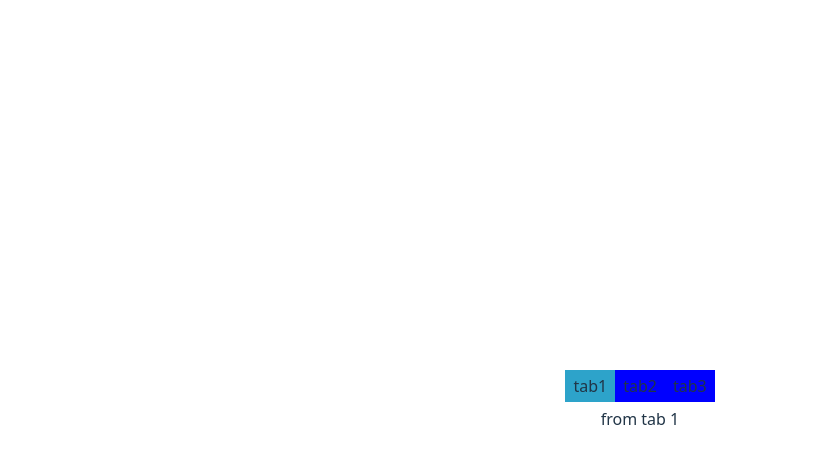
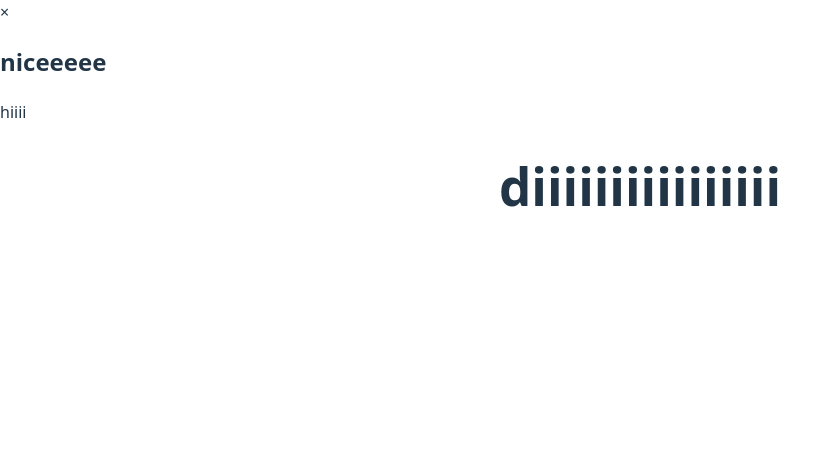
Before and after one commit to faisalOmarBadaam/React-Projects, a React (Vite) app in the folder ReactProjects/Recursive/: page / in a window 1280 px wide. Shown: the top 464 px of the page, without its empty margins (0-840 px from the left). Built offline with nearby package versions, Linux system fonts and the light colour scheme.

Commit message:
model button project

```diff
--- a/ReactProjects/Recursive/src/App.jsx
+++ b/ReactProjects/Recursive/src/App.jsx
@@ -1,3 +1,4 @@
+import Model from "./assets/Components/customModelPopup";
 import DarkMood from "./assets/Components/Dark mode";
 import QRCodeGenerator from "./assets/Components/QR Code";
 import ScrollIndicator from "./assets/Components/scroll-indicator";
@@ -5,27 +6,18 @@ import CustomTabs from "./assets/Components/Tabs";
 import TreeView from "./assets/Components/tree-view";
 
 function App() {
-  const tabs = [
-    {
-      title: "tab1",
-      content: "from tab 1",
-    },
-    {
-      title: "tab2",
-      content: "from tab 2",
-    },
-    {
-      title: "tab3",
-      content: "from tab 3",
-    },
-  ];
   return (
     <>
       {/* <TreeView menus={menus} /> */}
       {/* <QRCodeGenerator /> */}
       {/* <DarkMood /> */}
       {/* <ScrollIndicator url={"https://dummyjson.com/products?limit=100"} /> */}
-      <CustomTabs tabsContent={tabs} />
+      {/* <CustomTabs tabsContent={tabs} /> */}
+      <Model
+        header={<div>niceeeee</div>}
+        body={<div>hiiii</div>}
+        footer={<h1>diiiiiiiiiiiiiiii</h1>}
+      />
     </>
   );
 }
--- /dev/null
+++ b/ReactProjects/Recursive/src/assets/Components/customModelPopup/index.jsx
@@ -0,0 +1,14 @@
+export default function Model({ header, body, footer }) {
+  return (
+    <div className="container">
+      <div className="header">
+        <span className="close-model-icon">&times;</span>
+        <h2>{header ? header : "Header"}</h2>
+      </div>
+
+      <div className="body">{body || "this is our model body"}</div>
+
+      <div className="footer">{footer || "this is footer"}</div>
+    </div>
+  );
+}
```
Also changed, not shown: ReactProjects/Recursive/src/assets/Components/customModelPopup/style.css (added).
